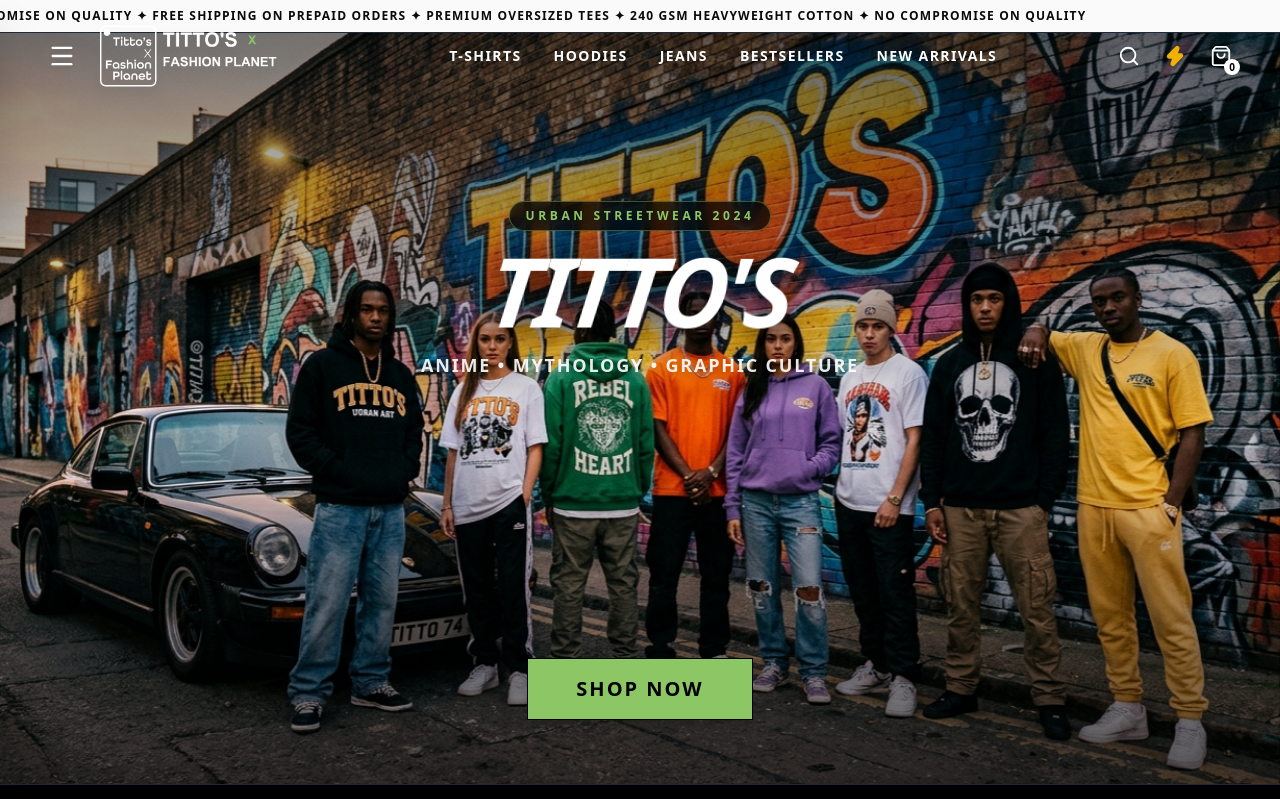
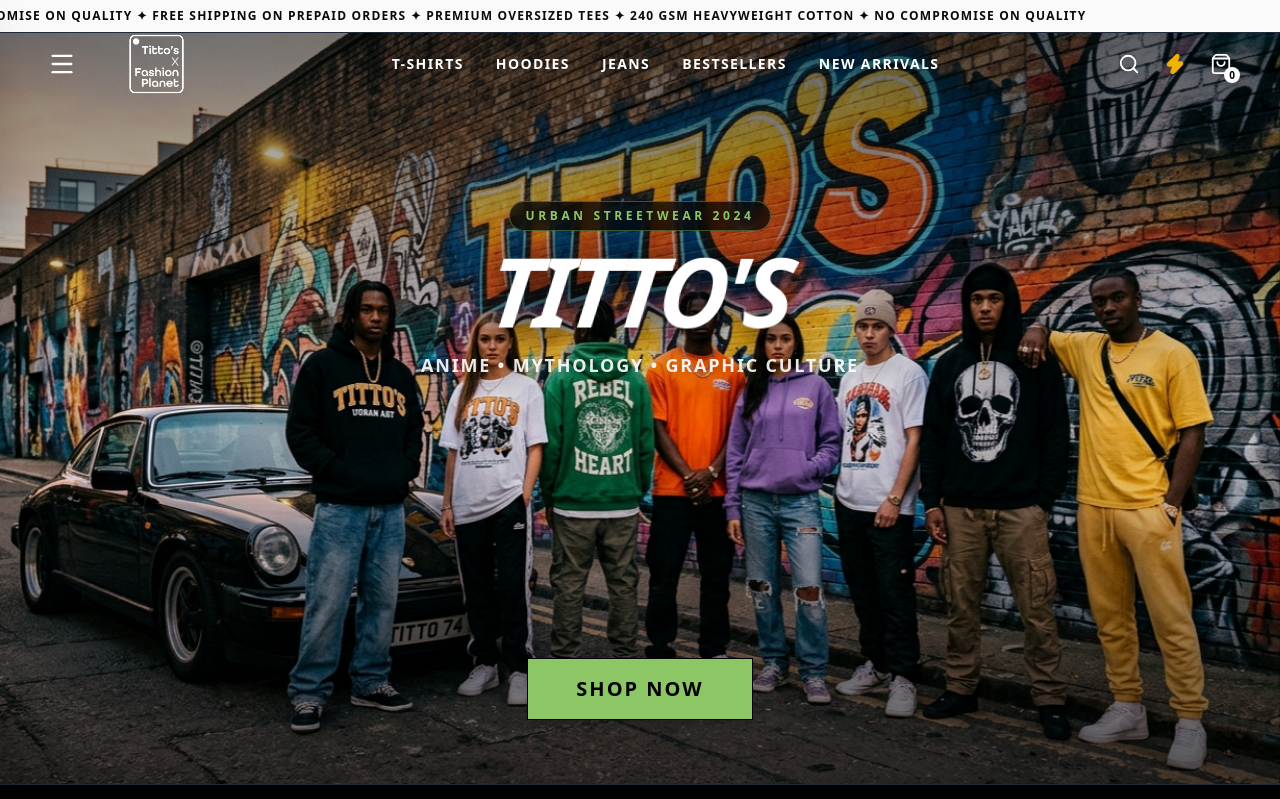
Before and after one commit to himanshuchhabadia92-art/titto-s-x-Fashion-Planet, a Next.js app: page / in a window 1280 px wide. Shown: the top 799 px of the page. Built offline with nearby package versions, Linux system fonts and the light colour scheme.

Commit message:
fix: display only the official tag logo badge without any extra side text

```diff
--- a/src/components/Footer.tsx
+++ b/src/components/Footer.tsx
@@ -9,11 +9,11 @@
           <div className="col-span-1 md:col-span-2">
             <Link href="/" className="inline-block mb-4">
               <Image
-                src="/logo-wide-white.png"
+                src="/logo-white.png"
                 alt="Titto's X Fashion Planet"
-                width={260}
-                height={75}
-                className="h-12 w-auto object-contain"
+                width={160}
+                height={65}
+                className="h-14 w-auto object-contain"
               />
             </Link>
             <p className="text-gray-400 text-sm max-w-sm">
--- a/src/components/Navbar.tsx
+++ b/src/components/Navbar.tsx
@@ -28,11 +28,11 @@
             </button>
             <Link href="/" className="flex items-center">
               <Image
-                src="/logo-wide-white.png"
+                src="/logo-white.png"
                 alt="Titto's X Fashion Planet"
-                width={320}
-                height={90}
-                className="h-10 sm:h-12 md:h-14 lg:h-16 w-auto object-contain drop-shadow-xl"
+                width={200}
+                height={80}
+                className="h-12 sm:h-14 md:h-18 lg:h-20 w-auto object-contain drop-shadow-xl"
                 priority
               />
             </Link>
@@ -77,11 +77,11 @@
         <div className="flex items-center justify-between px-6 py-6 border-b border-gray-800">
           <Link href="/" onClick={() => setIsOpen(false)} className="flex items-center">
             <Image
-              src="/logo-wide-white.png"
+              src="/logo-white.png"
               alt="Titto's X Fashion Planet"
-              width={260}
-              height={75}
-              className="h-10 md:h-12 w-auto object-contain"
+              width={160}
+              height={65}
+              className="h-14 md:h-16 w-auto object-contain"
             />
           </Link>
           <button onClick={() => setIsOpen(false)} className="text-white hover:text-gray-400 transition-colors">
```
